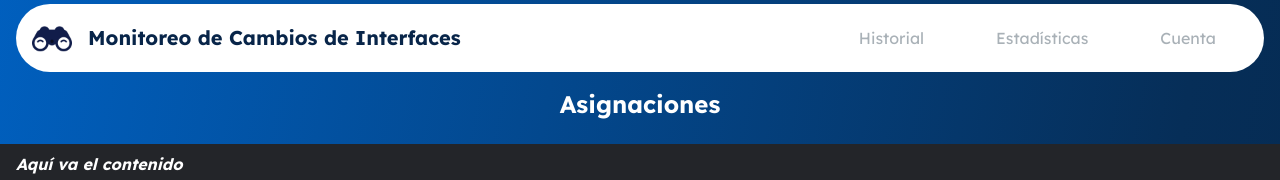
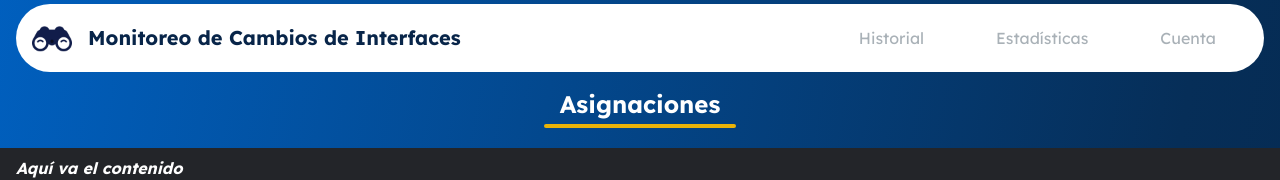
Before and after one commit to xanv754/Interface-Change-Monitor, a Next.js app in the folder client/: page /home/assignments in a window 1280 px wide. Shown: the top 180 px of the page. Built offline with nearby package versions, Linux system fonts and the light colour scheme.

Commit message:
styles: rename title of home page

```diff
--- a/client/src/app/home/assignments/page.tsx
+++ b/client/src/app/home/assignments/page.tsx
@@ -28,12 +28,14 @@ export default function HomeView() {
             <section className='w-full h-fit px-4 py-1 mb-4 flex flex-col gap-4'>
                 <Navbar />
                 {user &&
-                    <h1 className='text-3xl text-white-50 font-bold'>Bienvenido, <span className='italic'>{user.name} {user.lastname}</span></h1>
+                    <h1 className='text-3xl text-white-50 font-bold px-2 md:px-8'>¡Bienvenido, <span className='italic'>{user.name} {user.lastname}!</span></h1>
                 }
                 {pathname === Routes.home &&
                     <div className='w-full flex flex-col items-center'>
-                        <h2 className='text-center text-2xl text-white-50 font-bold'>Asignaciones</h2>
-                        <div className='w-fit h-1 bg-yellow-600 rounded-full'></div>
+                        <div className='w-fit'>
+                            <h2 className='text-center text-2xl text-white-50 font-bold px-4'>Asignaciones</h2>
+                            <div className='w-full h-1 mt-1 bg-yellow-500 rounded-full'></div>
+                        </div>
                     </div>
                 }
             </section>
```
